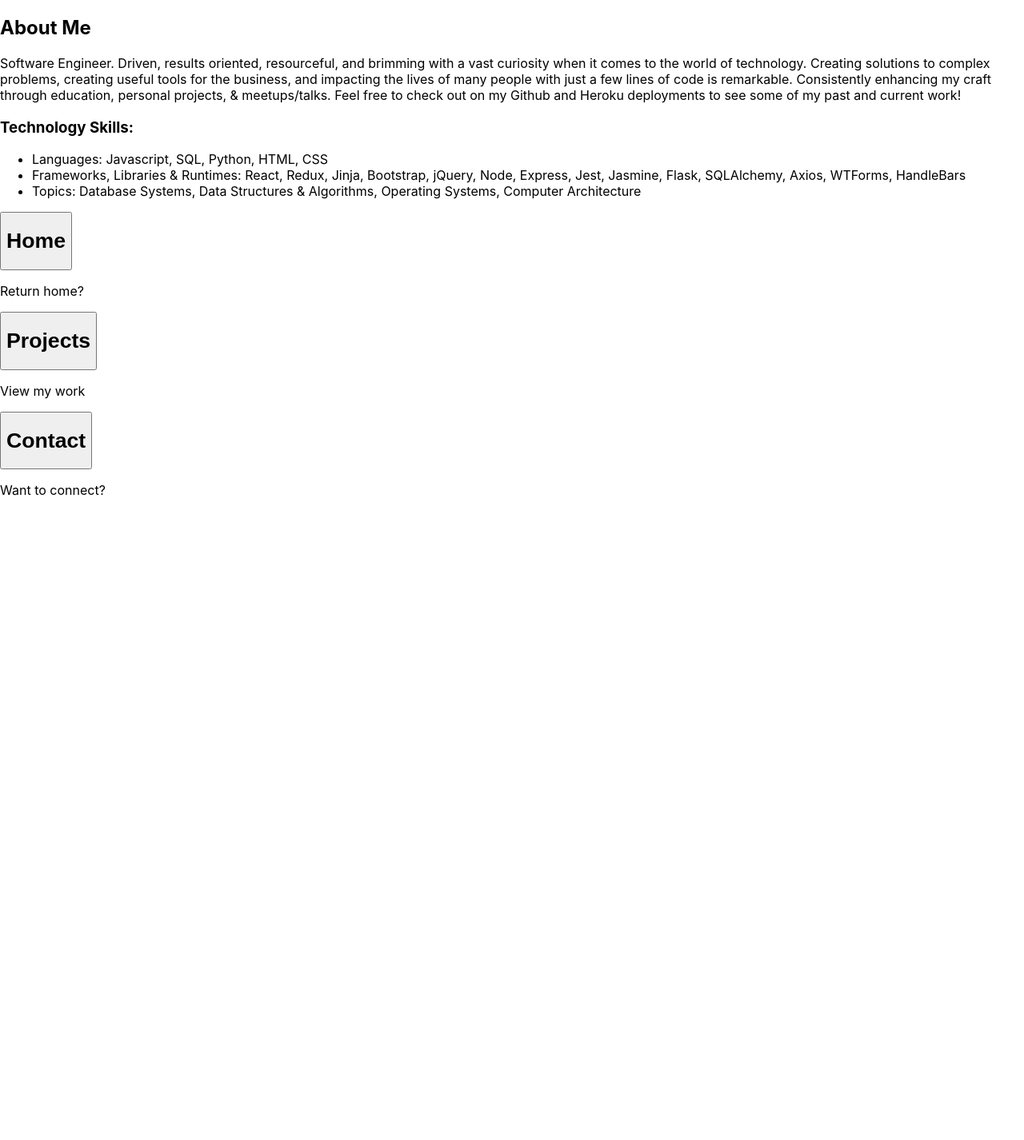
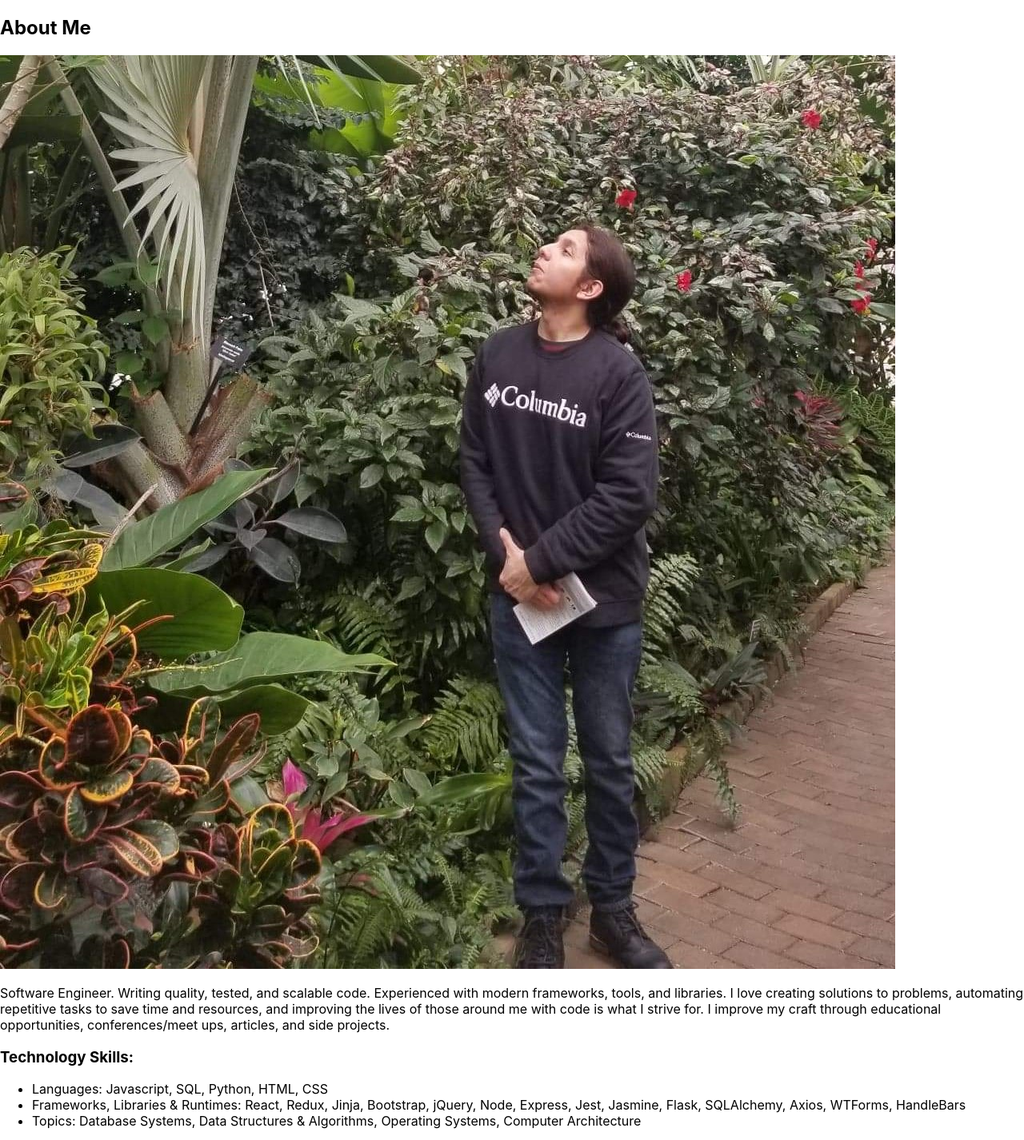
Before and after one commit to LSanchez17/portfolio, a Next.js app: page /about in a window 1280 px wide. Shown: the top 1426 px of the page at 80% size. Before the commit the page ends 800 px from the top, so only its background shows below. Built offline with nearby package versions, Linux system fonts and the light colour scheme.

Commit message:
simple, clean, styling

```diff
--- a/pages/about.js
+++ b/pages/about.js
@@ -1,15 +1,14 @@
 const about = ({projects, contacts, reset}) => {
     return (
-        <div className=''>
-            <div className='text-white rounded border-2 p-4 shadow-sm bg-green-500 bg-opacity-25 my-2 mx-6'>
+        <div>
+            <div className='text-black rounded border-2 p-2 shadow-sm bg-green-300 bg-opacity-50 my-2 mx-6'>
                 <h2 className='grid place-content-center p-4 inline-block align-middle pb-3 text-3xl'>About Me</h2>
                 <div className='rounded border-1 shadow-md bg-blue-200 bg-opacity-25 my-1 p-2'>
-                    <p className='place-content-center p-3'>Software Engineer. Driven, results oriented, resourceful, and brimming with a
-                       vast curiosity when it comes to the world of technology. Creating solutions to complex problems,
-                       creating useful tools for the business, and impacting the lives of many people with just a
-                       few lines of code is remarkable. Consistently enhancing my craft through education,
-                       personal projects, & meetups/talks. Feel free to check out on my Github and Heroku
-                       deployments to see some of my past and current work!
+                    <img className='w-64 h-64 rounded-full items-start' src='./plantTopia.jpeg'></img>
+                    <p className='flex items-end p-3'>Software Engineer. Writing quality, tested, and scalable code. Experienced with modern frameworks,
+                    tools, and libraries. I love creating solutions to problems, automating repetitive tasks to save time and resources, and improving the
+                    lives of those around me with code is what I strive for. I improve my craft through educational opportunities, conferences/meet ups,
+                    articles, and side projects.
                     </p>
                 </div>
                 <div className='p-2'></div>
@@ -22,6 +21,7 @@ const about = ({projects, contacts, reset}) => {
                     </ul>
                 </div>
             </div>
+
             <div className='h-64 grid grid-rows-1 grid-flow-col gap-3 justify-evenly'>
                 <div className='border-light-blue-500 m-1 p-8 shadow-2xl rounded-full h-48 w-48'>
                   <div className='pt-8 text-center'>
--- a/pages/contact.js
+++ b/pages/contact.js
@@ -2,7 +2,7 @@ const contact = ({projects, about, reset}) =>{
 
     return (
         <div className=''>
-            <div className='text-white rounded border-2 p-4 shadow-sm bg-green-500 bg-opacity-25 my-2 mx-6'>
+            <div className='text-black rounded border-2 p-2 shadow-sm bg-green-300 bg-opacity-50 my-2 mx-6'>
                 <h1 className='grid place-content-center inline-block align-middle pb-3 text-3xl'>Want to get in touch?</h1>
 
                 <div className='grid place-content-evenly my-2'>
--- a/pages/index.js
+++ b/pages/index.js
@@ -35,7 +35,7 @@ export default function Home() {
   }
 
   return (
-    <div className='w-screen h-screen bg-gradient-to-b from-purple-500 via-blue-500 to-green-400 bg-opacity-50'>
+    <div className='bg-white filter grayscale'>
       {!showing ? <HomePage projects={showProjects} contacts={showContact} about={showAbout} /> : showing}
     </div>
   )
```
Also changed, not shown: pages/projects.js (+14 -4 lines), public/plantTopia.jpeg (added).
